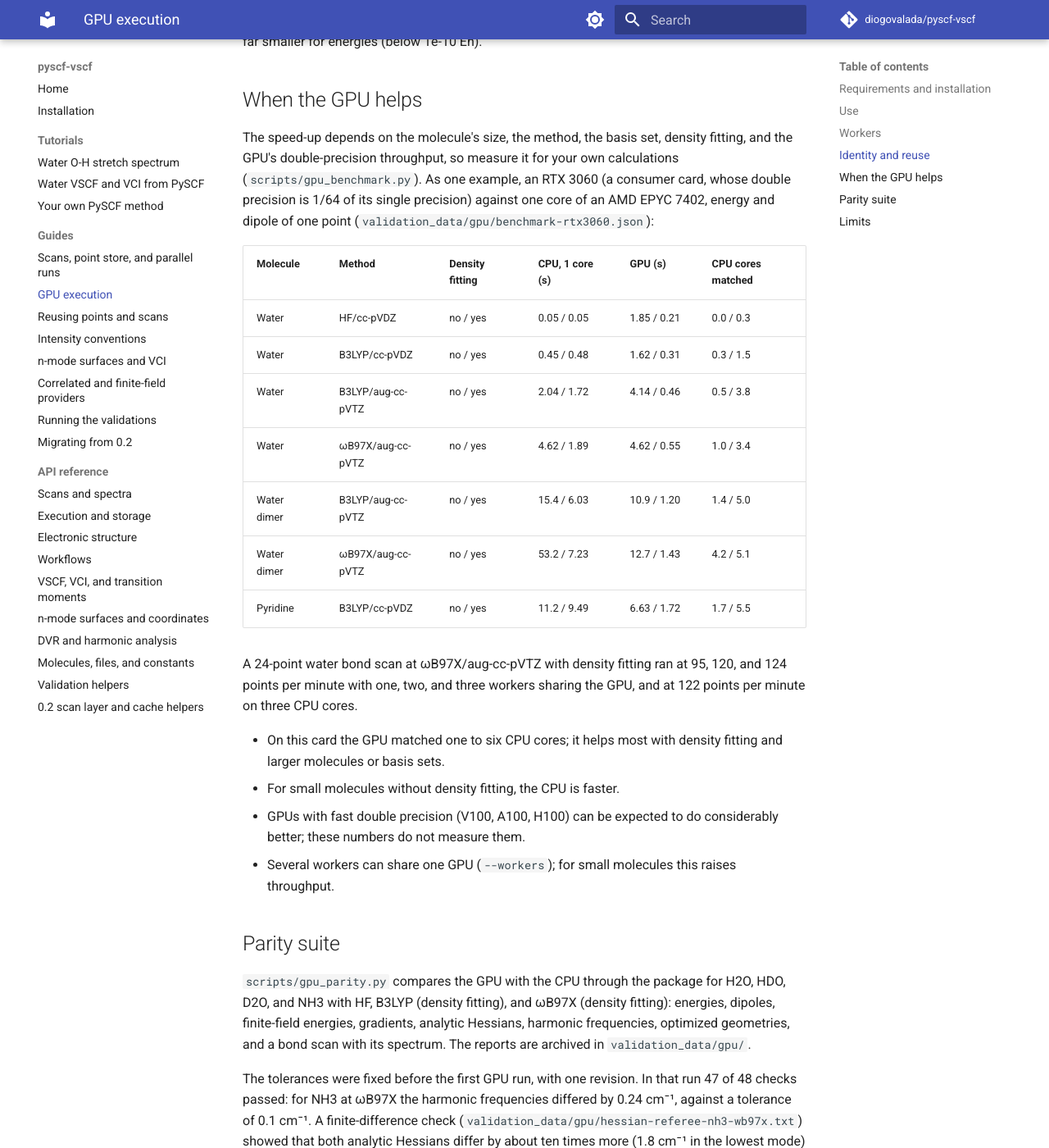
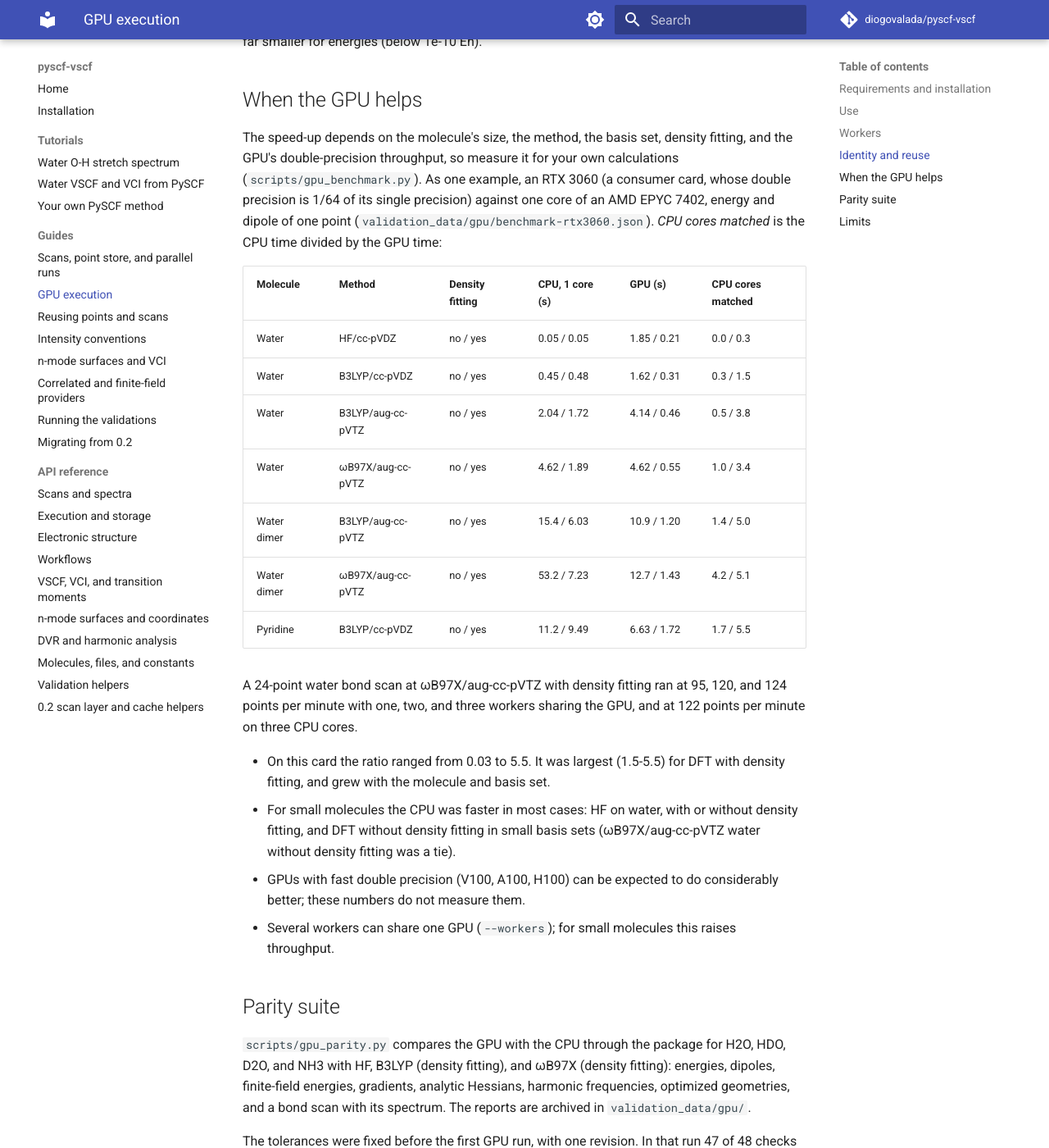
Before and after one commit to diogovalada/pyscf-vscf, an MkDocs documentation site: the page built from docs/gpu.md, in a window 1280 px wide and 1400 px high, scrolled down 1596 px. Shown: the whole window at 82% size. Built offline with MkDocs 1.6.1 and Material for MkDocs 9.7.7, drawn with Linux system fonts in a browser that asks for light colours; comment, search, counter and statistics services are not loaded.

Commit message:
Qualify the GPU benchmark summary; keep the removal planned in the roadmap

```diff
--- a/docs/gpu.md
+++ b/docs/gpu.md
@@ -78,7 +78,8 @@ density fitting, and the GPU's double-precision throughput, so measure it
 for your own calculations (`scripts/gpu_benchmark.py`). As one example, an
 RTX 3060 (a consumer card, whose double precision is 1/64 of its single
 precision) against one core of an AMD EPYC 7402, energy and dipole of one
-point (`validation_data/gpu/benchmark-rtx3060.json`):
+point (`validation_data/gpu/benchmark-rtx3060.json`). *CPU cores matched* is
+the CPU time divided by the GPU time:
 
 | Molecule | Method | Density fitting | CPU, 1 core (s) | GPU (s) | CPU cores matched |
 | --- | --- | --- | --- | --- | --- |
@@ -94,9 +95,11 @@ A 24-point water bond scan at ωB97X/aug-cc-pVTZ with density fitting ran at
 95, 120, and 124 points per minute with one, two, and three workers sharing
 the GPU, and at 122 points per minute on three CPU cores.
 
-- On this card the GPU matched one to six CPU cores; it helps most with
-  density fitting and larger molecules or basis sets.
-- For small molecules without density fitting, the CPU is faster.
+- On this card the ratio ranged from 0.03 to 5.5. It was largest (1.5-5.5)
+  for DFT with density fitting, and grew with the molecule and basis set.
+- For small molecules the CPU was faster in most cases: HF on water, with or
+  without density fitting, and DFT without density fitting in small basis
+  sets (ωB97X/aug-cc-pVTZ water without density fitting was a tie).
 - GPUs with fast double precision (V100, A100, H100) can be expected to do
   considerably better; these numbers do not measure them.
 - Several workers can share one GPU (`--workers`); for small molecules this
```
Also changed, not shown: ROADMAP.md (+4 -3 lines).
